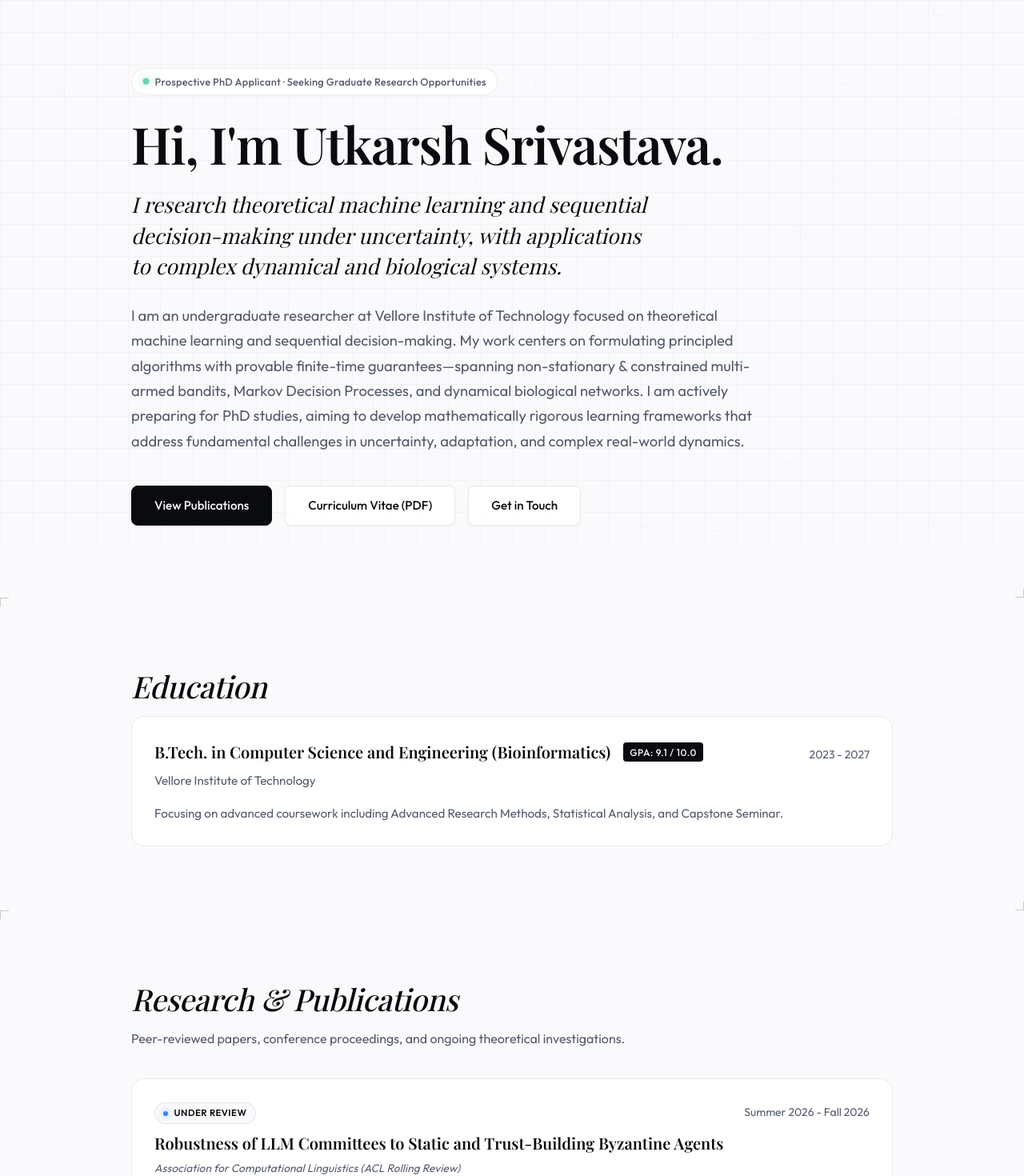
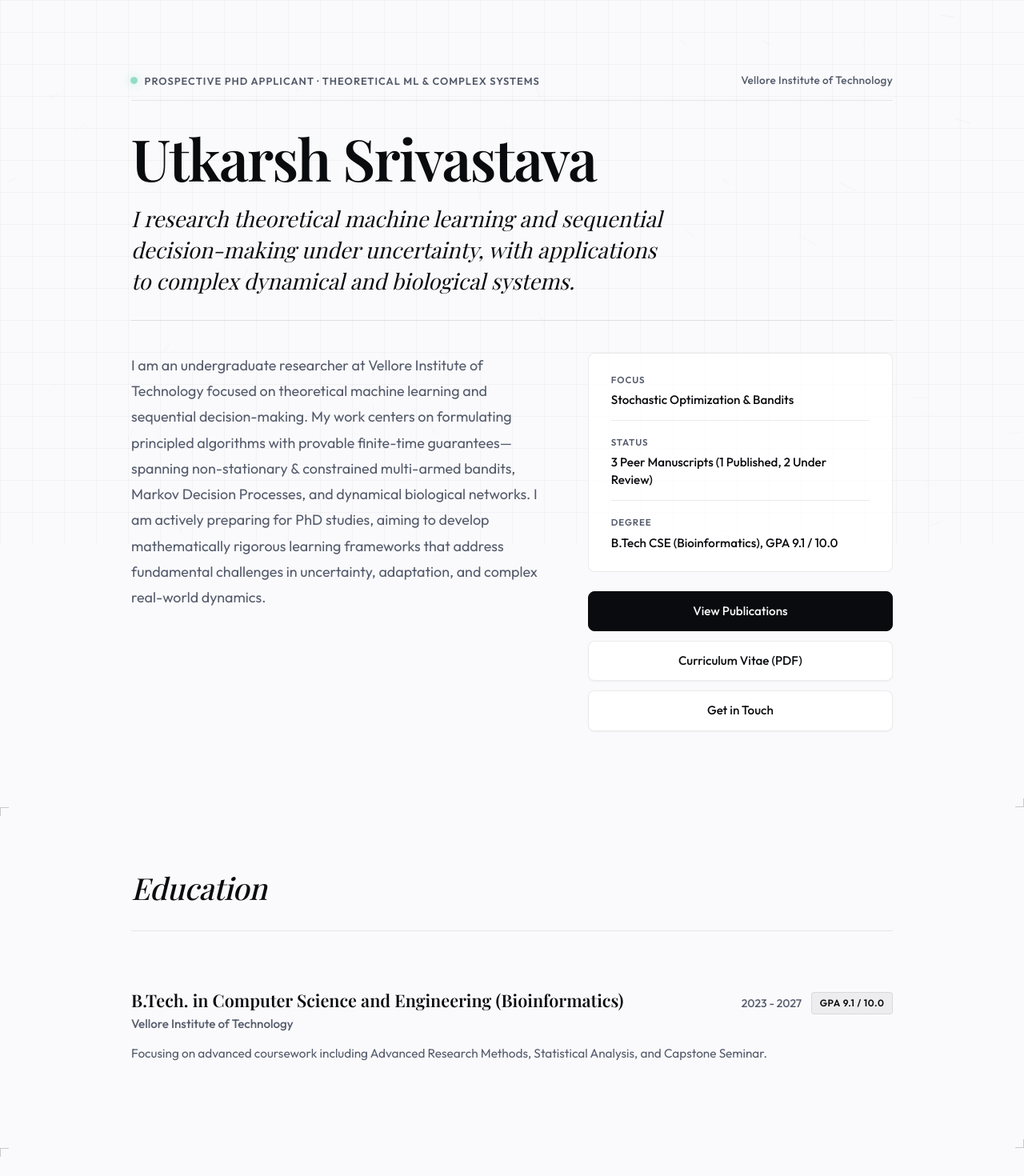
Before and after one commit to Xanviere/PersonalWebsite, a React (Vite) app: page / in a window 1280 px wide. Shown: the part 120-1590 px from the top of the page at 80% size. Built offline with nearby package versions, Linux system fonts and the light colour scheme; a web font is replaced by a local one.

Commit message:
Transform website into classic academic broadsheet design

```diff
--- a/src/components/Achievements.jsx
+++ b/src/components/Achievements.jsx
@@ -1,31 +1,30 @@
 import React from 'react';
-import SpotlightCard from './SpotlightCard';
 import { achievements } from '../data';
 
 export default function Achievements() {
   if (!achievements || achievements.length === 0) return null;
   return (
-    <section id="achievements" className="section slide-up">
+    <section id="achievements" className="section broadsheet-section slide-up">
       <div className="container">
         <div className="section-header-block">
-          <h2 className="section-title">Honors & Recognition</h2>
-          <p className="section-subtitle-text">
-            Academic scholarships and institutional recognitions.
-          </p>
+          <h2 className="section-title">Honors & Awards</h2>
+          <div className="broadsheet-section-divider"></div>
         </div>
 
-        <div className="honors-list">
+        <div className="broadsheet-academic-list">
           {achievements.map((item) => (
-            <SpotlightCard key={item.id} className="honor-card">
-              <div className="honor-header">
+            <div key={item.id} className="broadsheet-entry">
+              <div className="broadsheet-entry-header">
                 <div>
-                  <h3 className="card-title honor-title">{item.title}</h3>
-                  <div className="honor-org">{item.organization}</div>
+                  <h3 className="broadsheet-entry-title">{item.title}</h3>
+                  <div className="broadsheet-entry-sub">{item.organization}</div>
                 </div>
-                <div className="card-meta honor-year">{item.year}</div>
+                <div className="broadsheet-entry-meta">
+                  <span className="broadsheet-year">{item.year}</span>
+                </div>
               </div>
-              <p className="card-text honor-description">{item.description}</p>
-            </SpotlightCard>
+              <p className="broadsheet-entry-body">{item.description}</p>
+            </div>
           ))}
         </div>
       </div>
--- a/src/components/Contact.jsx
+++ b/src/components/Contact.jsx
@@ -32,6 +32,7 @@ export default function Contact() {
           <p className="section-subtitle-text">
             I'm always open to discussing new research problems, reviewing paper drafts, or exploring graduate opportunities.
           </p>
+          <div className="broadsheet-section-divider"></div>
         </div>
 
         <div className="contact-grid">
--- a/src/components/Education.jsx
+++ b/src/components/Education.jsx
@@ -1,41 +1,35 @@
 import React from 'react';
-import SpotlightCard from './SpotlightCard';
 import { education } from '../data';
 
 export default function Education() {
   if (!education || education.length === 0) return null;
   return (
-    <section id="education" className="section slide-up">
+    <section id="education" className="section broadsheet-section slide-up">
       <div className="container">
-        <h2 className="section-title">Education</h2>
-        <div className="card-list">
+        <div className="section-header-block">
+          <h2 className="section-title">Education</h2>
+          <div className="broadsheet-section-divider"></div>
+        </div>
+
+        <div className="broadsheet-academic-list">
           {education.map(edu => (
-            <SpotlightCard key={edu.id}>
-              <div className="card-header">
-                <div style={{ display: 'flex', alignItems: 'center', gap: '1rem', flexWrap: 'wrap' }}>
-                  <h3 className="card-title">{edu.degree}</h3>
+            <div key={edu.id} className="broadsheet-entry">
+              <div className="broadsheet-entry-header">
+                <div>
+                  <h3 className="broadsheet-entry-title">{edu.degree}</h3>
+                  <div className="broadsheet-entry-sub">{edu.institution}</div>
+                </div>
+                <div className="broadsheet-entry-meta">
+                  <span className="broadsheet-year">{edu.duration}</span>
                   {edu.gpa && (
-                    <span style={{
-                      fontFamily: 'var(--font-sans)',
-                      fontSize: '0.75rem',
-                      fontWeight: '500',
-                      padding: '0.15rem 0.5rem',
-                      background: 'var(--text-main)',
-                      color: 'var(--bg)',
-                      borderRadius: '4px',
-                      display: 'inline-block',
-                      textTransform: 'uppercase',
-                      letterSpacing: '0.05em'
-                    }}>
-                      GPA: {edu.gpa}
+                    <span className="broadsheet-gpa-badge">
+                      GPA {edu.gpa}
                     </span>
                   )}
                 </div>
-                <div className="card-meta" style={{ fontFamily: 'var(--font-sans)', fontSize: '0.875rem' }}>{edu.duration}</div>
               </div>
-              <div className="card-subtitle" style={{ fontFamily: 'var(--font-sans)' }}>{edu.institution}</div>
-              <p className="card-text">{edu.details}</p>
-            </SpotlightCard>
+              <p className="broadsheet-entry-body">{edu.details}</p>
+            </div>
           ))}
         </div>
       </div>
--- a/src/components/Hero.jsx
+++ b/src/components/Hero.jsx
@@ -3,27 +3,44 @@ import { personalInfo } from '../data';
 
 export default function Hero() {
   return (
-    <section id="about" className="section hero slide-up">
-      <div className="container hero-container">
-        <div className="hero-content">
-          <div className="hero-status-row">
-            <span className="status-live-indicator">
+    <section id="about" className="section hero-broadsheet slide-up">
+      <div className="container">
+        <div className="broadsheet-header-kicker">
+          <span className="broadsheet-badge">
             <span className="pulse-dot"></span>
-              <span>Prospective PhD Applicant · Seeking Graduate Research Opportunities</span>
+            Prospective PhD Applicant · Theoretical ML & Complex Systems
           </span>
+          <span className="broadsheet-affiliation">{personalInfo.university}</span>
         </div>
 
-          <h1 className="hero-title">
-            Hi, I'm <span className="hero-name">{personalInfo.name}</span>.
-          </h1>
+        <div className="broadsheet-hero-main">
+          <h1 className="broadsheet-name">{personalInfo.name}</h1>
+          <p className="broadsheet-tagline">{personalInfo.tagline}</p>
+        </div>
 
-          <p className="hero-tagline">
-            {personalInfo.tagline}
-          </p>
+        <div className="broadsheet-bio-rule"></div>
 
-          <p className="hero-about">{personalInfo.about}</p>
+        <div className="broadsheet-hero-grid">
+          <div className="broadsheet-bio-column">
+            <p className="broadsheet-about-text">{personalInfo.about}</p>
+          </div>
+          <div className="broadsheet-meta-column">
+            <div className="broadsheet-quick-facts">
+              <div className="fact-item">
+                <span className="fact-label">Focus</span>
+                <span className="fact-value">Stochastic Optimization & Bandits</span>
+              </div>
+              <div className="fact-item">
+                <span className="fact-label">Status</span>
+                <span className="fact-value">3 Peer Manuscripts (1 Published, 2 Under Review)</span>
+              </div>
+              <div className="fact-item">
+                <span className="fact-label">Degree</span>
+                <span className="fact-value">B.Tech CSE (Bioinformatics), GPA 9.1 / 10.0</span>
+              </div>
+            </div>
 
-          <div className="hero-links">
+            <div className="broadsheet-hero-actions">
               <a href="#research" className="btn btn-primary">
                 View Publications
               </a>
@@ -36,6 +53,7 @@ export default function Hero() {
             </div>
           </div>
         </div>
+      </div>
     </section>
   );
 }
--- a/src/components/Interests.jsx
+++ b/src/components/Interests.jsx
@@ -1,33 +1,28 @@
 import React from 'react';
-import SpotlightCard from './SpotlightCard';
 import { interests } from '../data';
 
 export default function Interests() {
   if (!interests || interests.length === 0) return null;
   return (
-    <section id="interests" className="section slide-up">
+    <section id="interests" className="section broadsheet-section slide-up">
       <div className="container">
         <div className="section-header-block">
-          <h2 className="section-title">Research Focus & Domains</h2>
+          <h2 className="section-title">Research Focus & Theoretical Domains</h2>
           <p className="section-subtitle-text">
-            Core mathematical fields, algorithmic questions, and dynamical systems I actively investigate.
+            Core mathematical fields, optimization questions, and dynamical systems I actively investigate.
           </p>
+          <div className="broadsheet-section-divider"></div>
         </div>
 
-        <div className="interests-grid">
+        <div className="broadsheet-domains-grid">
           {interests.map((item, index) => (
-            <SpotlightCard
-              key={index}
-              className="interest-card"
-            >
-              <div className="interest-card-inner">
-                <div className="interest-header">
-                  <h3 className="interest-title">{item.title}</h3>
-                </div>
-                <div className="interest-subtitle">{item.subtitle}</div>
-                <p className="interest-description">{item.description}</p>
+            <div key={index} className="broadsheet-domain-block">
+              <div className="broadsheet-domain-head">
+                <span className="broadsheet-domain-subtitle">{item.subtitle}</span>
+                <h3 className="broadsheet-domain-title">{item.title}</h3>
               </div>
-            </SpotlightCard>
+              <p className="broadsheet-domain-desc">{item.description}</p>
+            </div>
           ))}
         </div>
       </div>
--- a/src/components/Research.jsx
+++ b/src/components/Research.jsx
@@ -1,37 +1,39 @@
 import React from 'react';
-import SpotlightCard from './SpotlightCard';
 import { research } from '../data';
 
 export default function Research() {
   if (!research || research.length === 0) return null;
   return (
-    <section id="research" className="section slide-up">
+    <section id="research" className="section broadsheet-section slide-up">
       <div className="container">
         <div className="section-header-block">
+          <div className="broadsheet-header-split">
             <h2 className="section-title">Research & Publications</h2>
+            <span className="broadsheet-count-tag">{research.length} Manuscripts</span>
+          </div>
           <p className="section-subtitle-text">
-            Peer-reviewed papers, conference proceedings, and ongoing theoretical investigations.
+            Preprints, peer-reviewed proceedings, and ongoing theoretical investigations.
           </p>
+          <div className="broadsheet-section-divider"></div>
         </div>
 
-        <div className="card-list">
+        <div className="broadsheet-publications-list">
           {research.map(item => {
             const isPublished = item.status && item.status.toLowerCase().includes('published');
             const isUnderReview = item.status && item.status.toLowerCase().includes('review');
 
             return (
-              <SpotlightCard key={item.id} className="research-card">
-                <div className="card-header">
-                  <div className="card-title-group">
-                    {item.status && (
+              <article key={item.id} className="broadsheet-paper-entry">
+                <div className="broadsheet-paper-top">
                   <div className="paper-venue-tag">
                     <span className={`status-dot ${isPublished ? 'published' : isUnderReview ? 'under-review' : ''}`} />
                     <span className="venue-status">{item.status}</span>
                     {item.statusNote && <span className="venue-note">({item.statusNote})</span>}
                   </div>
-                    )}
+                  <span className="broadsheet-paper-year">{item.duration}</span>
+                </div>
 
-                    <h3 className="card-title">
+                <h3 className="broadsheet-paper-title">
                   {item.link && item.link !== '#' ? (
                     <a
                       href={item.link}
@@ -47,16 +49,10 @@ export default function Research() {
                 </h3>
 
                 {item.venue && (
-                      <div className="paper-venue-subtext">
+                  <div className="broadsheet-paper-venue">
                     {item.venue}
                   </div>
                 )}
-                  </div>
-
-                  <div className="card-meta">
-                    {item.duration}
-                  </div>
-                </div>
 
                 <div className="paper-collaborators">
                   {item.pi && (
@@ -71,7 +67,7 @@ export default function Research() {
                   )}
                 </div>
 
-                <p className="card-text">{item.description}</p>
+                <p className="broadsheet-paper-description">{item.description}</p>
 
                 {item.tags && item.tags.length > 0 && (
                   <div className="paper-technique-tags">
@@ -112,7 +108,7 @@ export default function Research() {
                     ))}
                   </div>
                 )}
-              </SpotlightCard>
+              </article>
             );
           })}
         </div>
--- a/src/index.css
+++ b/src/index.css
@@ -491,6 +491,368 @@ a:hover {
   display: flex;
   flex-wrap: wrap;
   gap: 1rem;
+}
+
+/* ==========================================================================
+   Classic Academic Broadsheet Styling
+   ========================================================================== */
+
+/* Broadsheet Hero */
+.hero-broadsheet {
+  padding: clamp(85px, 14vw, 145px) 0 clamp(55px, 9vw, 95px);
+}
+
+.broadsheet-header-kicker {
+  display: flex;
+  justify-content: space-between;
+  align-items: center;
+  flex-wrap: wrap;
+  gap: 1rem;
+  margin-bottom: 2rem;
+  padding-bottom: 0.85rem;
+  border-bottom: 1px solid var(--border);
+}
+
+.broadsheet-badge {
+  display: inline-flex;
+  align-items: center;
+  gap: 0.6rem;
+  font-size: 0.8rem;
+  font-weight: 600;
+  text-transform: uppercase;
+  letter-spacing: 0.08em;
+  color: var(--text-muted);
+}
+
+.broadsheet-affiliation {
+  font-size: 0.85rem;
+  font-weight: 500;
+  color: var(--text-muted);
+  letter-spacing: 0.02em;
+}
+
+.broadsheet-hero-main {
+  margin-bottom: 1.75rem;
+}
+
+.broadsheet-name {
+  font-family: var(--font-serif);
+  font-size: clamp(2.8rem, 8vw, 4.5rem);
+  font-weight: 600;
+  letter-spacing: -0.025em;
+  line-height: 1.1;
+  color: var(--text-main);
+  margin-bottom: 1rem;
+  text-wrap: balance;
+}
+
+.broadsheet-tagline {
+  font-family: var(--font-serif);
+  font-size: clamp(1.2rem, 3.2vw, 1.7rem);
+  font-style: italic;
+  font-weight: 400;
+  color: var(--text-main);
+  line-height: 1.45;
+  max-width: 65ch;
+  text-wrap: balance;
+}
+
+.broadsheet-bio-rule {
+  height: 1px;
+  background: var(--border);
+  margin-bottom: 2.5rem;
+}
+
+.broadsheet-hero-grid {
+  display: grid;
+  grid-template-columns: 1.35fr 1fr;
+  gap: 3.5rem;
+  align-items: start;
+}
+
+.broadsheet-bio-column {
+  display: flex;
+  flex-direction: column;
+}
+
+.broadsheet-about-text {
+  font-size: clamp(1.02rem, 2.2vw, 1.12rem);
+  color: var(--text-muted);
+  line-height: 1.8;
+  margin-bottom: 0;
+}
+
+.broadsheet-meta-column {
+  display: flex;
+  flex-direction: column;
+  gap: 1.5rem;
+}
+
+.broadsheet-quick-facts {
+  display: flex;
+  flex-direction: column;
+  gap: 1.15rem;
+  padding: 1.5rem 1.75rem;
+  background: var(--bg-card);
+  border: 1px solid var(--border);
+  border-radius: 8px;
+  backdrop-filter: blur(8px);
+  -webkit-backdrop-filter: blur(8px);
+}
+
+.fact-item {
+  display: flex;
+  flex-direction: column;
+  gap: 0.3rem;
+  border-bottom: 1px solid var(--border);
+  padding-bottom: 0.85rem;
+}
+
+.fact-item:last-child {
+  border-bottom: none;
+  padding-bottom: 0;
+}
+
+.fact-label {
+  font-size: 0.72rem;
+  font-weight: 600;
+  text-transform: uppercase;
+  letter-spacing: 0.08em;
+  color: var(--text-muted);
+}
+
+.fact-value {
+  font-size: 0.95rem;
+  font-weight: 500;
+  color: var(--text-main);
+  line-height: 1.45;
+}
+
+.broadsheet-hero-actions {
+  display: flex;
+  flex-direction: column;
+  gap: 0.75rem;
+}
+
+.broadsheet-hero-actions .btn {
+  width: 100%;
+}
+
+/* Broadsheet Section Typography & Rules */
+.broadsheet-section {
+  padding: 70px 0;
+}
+
+.broadsheet-header-split {
+  display: flex;
+  justify-content: space-between;
+  align-items: baseline;
+  flex-wrap: wrap;
+  gap: 1rem;
+}
+
+.broadsheet-count-tag {
+  font-size: 0.8rem;
+  font-weight: 600;
+  text-transform: uppercase;
+  letter-spacing: 0.07em;
+  color: var(--text-muted);
+  padding: 0.25rem 0.65rem;
+  background: var(--bg-card);
+  border: 1px solid var(--border);
+  border-radius: 9999px;
+}
+
+.broadsheet-section-divider {
+  height: 1px;
+  background: var(--border);
+  margin-top: 1.5rem;
+  margin-bottom: 0.5rem;
+}
+
+/* Broadsheet Academic List (Education, Honors) */
+.broadsheet-academic-list {
+  display: flex;
+  flex-direction: column;
+}
+
+.broadsheet-entry {
+  padding: 2.25rem 0;
+  border-bottom: 1px solid var(--border);
+  display: flex;
+  flex-direction: column;
+  gap: 0.75rem;
+  transition: var(--transition);
+}
+
+.broadsheet-entry:last-child {
+  border-bottom: none;
+}
+
+.broadsheet-entry-header {
+  display: flex;
+  justify-content: space-between;
+  align-items: baseline;
+  flex-wrap: wrap;
+  gap: 0.75rem;
+}
+
+.broadsheet-entry-title {
+  font-family: var(--font-serif);
+  font-size: 1.35rem;
+  font-weight: 600;
+  color: var(--text-main);
+  line-height: 1.3;
+}
+
+.broadsheet-entry-sub {
+  font-size: 0.95rem;
+  font-weight: 500;
+  color: var(--text-muted);
+  margin-top: 0.25rem;
+}
+
+.broadsheet-entry-meta {
+  display: flex;
+  align-items: center;
+  gap: 0.75rem;
+  flex-wrap: wrap;
+}
+
+.broadsheet-year {
+  font-size: 0.875rem;
+  font-weight: 500;
+  color: var(--text-muted);
+  white-space: nowrap;
+}
+
+.broadsheet-gpa-badge {
+  font-size: 0.75rem;
+  font-weight: 600;
+  text-transform: uppercase;
+  letter-spacing: 0.05em;
+  padding: 0.2rem 0.6rem;
+  background: var(--accent);
+  border: 1px solid var(--border);
+  border-radius: 4px;
+  color: var(--text-main);
+}
+
+.broadsheet-entry-body {
+  font-size: 0.96rem;
+  color: var(--text-muted);
+  line-height: 1.65;
+  max-width: 82ch;
+}
+
+/* Broadsheet Publications Catalog */
+.broadsheet-publications-list {
+  display: flex;
+  flex-direction: column;
+}
+
+.broadsheet-paper-entry {
+  padding: 2.75rem 0;
+  border-bottom: 1px solid var(--border);
+  display: flex;
+  flex-direction: column;
+  gap: 0.85rem;
+}
+
+.broadsheet-paper-entry:last-child {
+  border-bottom: none;
+}
+
+.broadsheet-paper-top {
+  display: flex;
+  justify-content: space-between;
+  align-items: center;
+  gap: 1rem;
+  flex-wrap: wrap;
+}
+
+.broadsheet-paper-year {
+  font-size: 0.85rem;
+  font-weight: 500;
+  color: var(--text-muted);
+  letter-spacing: 0.02em;
+}
+
+.broadsheet-paper-title {
+  font-family: var(--font-serif);
+  font-size: clamp(1.35rem, 3.5vw, 1.7rem);
+  font-weight: 600;
+  line-height: 1.32;
+  color: var(--text-main);
+  text-wrap: balance;
+}
+
+.broadsheet-paper-venue {
+  font-size: 1rem;
+  font-weight: 500;
+  color: var(--text-muted);
+  font-style: italic;
+  line-height: 1.45;
+}
+
+.broadsheet-paper-description {
+  font-size: 0.98rem;
+  color: var(--text-muted);
+  line-height: 1.7;
+  max-width: 85ch;
+}
+
+/* Broadsheet Theoretical Domains Grid */
+.broadsheet-domains-grid {
+  display: grid;
+  grid-template-columns: repeat(auto-fit, minmax(290px, 1fr));
+  gap: 1.5rem;
+  padding-top: 1rem;
+}
+
+.broadsheet-domain-block {
+  display: flex;
+  flex-direction: column;
+  gap: 0.75rem;
+  padding: 1.75rem;
+  background: var(--bg-card);
+  border: 1px solid var(--border);
+  border-radius: 8px;
+  transition: var(--transition);
+}
+
+.broadsheet-domain-block:hover {
+  border-color: var(--border-hover);
+  transform: translateY(-2px);
+  box-shadow: 0 8px 24px -8px rgba(0, 0, 0, 0.06);
+}
+
+.broadsheet-domain-head {
+  display: flex;
+  flex-direction: column;
+  gap: 0.35rem;
+}
+
+.broadsheet-domain-subtitle {
+  font-size: 0.75rem;
+  font-weight: 600;
+  text-transform: uppercase;
+  letter-spacing: 0.08em;
+  color: var(--text-muted);
+}
+
+.broadsheet-domain-title {
+  font-family: var(--font-serif);
+  font-size: 1.3rem;
+  font-weight: 600;
+  color: var(--text-main);
+  line-height: 1.3;
+}
+
+.broadsheet-domain-desc {
+  font-size: 0.93rem;
+  color: var(--text-muted);
+  line-height: 1.65;
 }
 
 /* Buttons */
@@ -1099,9 +1461,48 @@ a:hover {
   .contact-grid {
     gap: 2.25rem;
   }
+
+  .broadsheet-hero-grid {
+    grid-template-columns: 1fr;
+    gap: 2.25rem;
+  }
+
+  .broadsheet-header-kicker {
+    flex-direction: column;
+    align-items: flex-start;
+    gap: 0.5rem;
+  }
+
+  .broadsheet-paper-entry {
+    padding: 2rem 0;
+  }
+
+  .broadsheet-entry {
+    padding: 1.75rem 0;
+  }
 }
 
 @media (max-width: 640px) {
+  .broadsheet-entry-header {
+    flex-direction: column;
+    align-items: flex-start;
+    gap: 0.4rem;
+  }
+
+  .broadsheet-paper-top {
+    flex-direction: column;
+    align-items: flex-start;
+    gap: 0.4rem;
+  }
+
+  .broadsheet-hero-actions {
+    width: 100%;
+  }
+
+  .broadsheet-hero-actions .btn {
+    width: 100%;
+    justify-content: center;
+  }
   .section {
     padding: 50px 0;
   }
```
Lines whose indentation alone changed are shown as unchanged.
